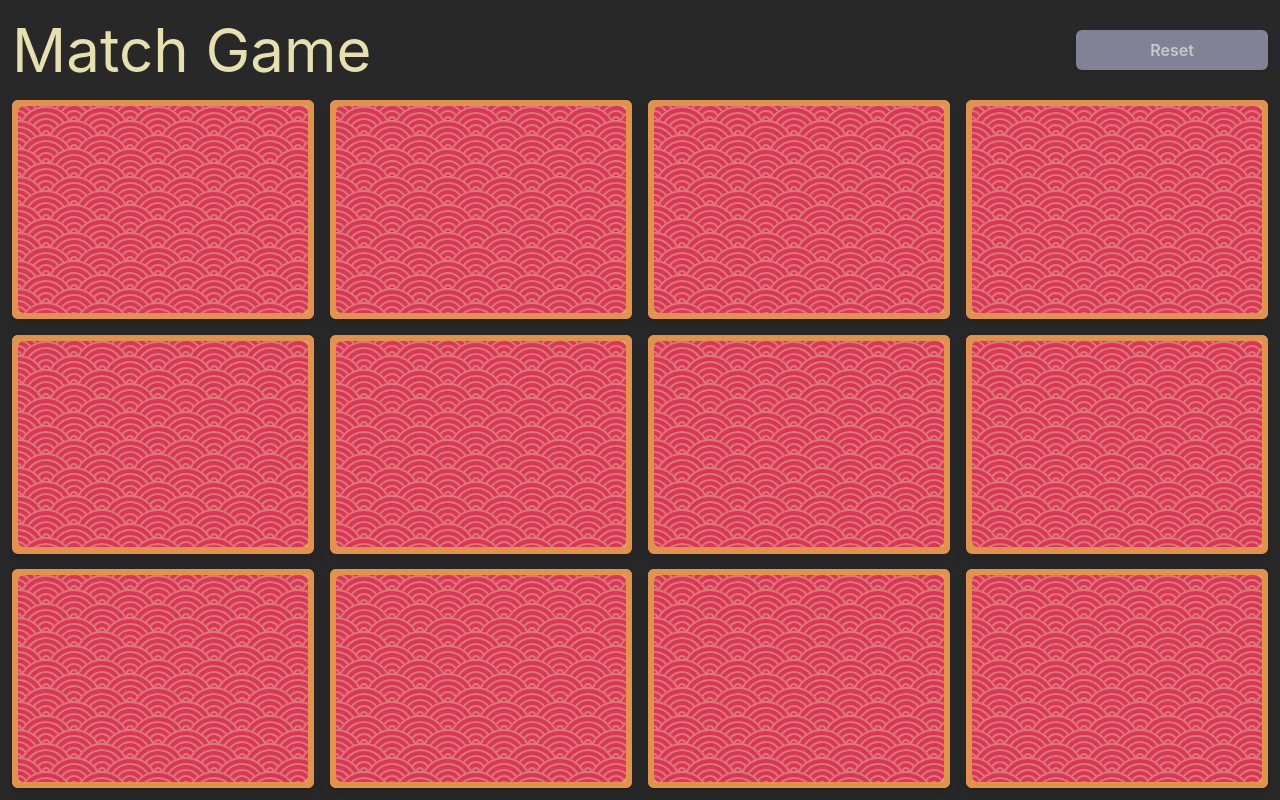
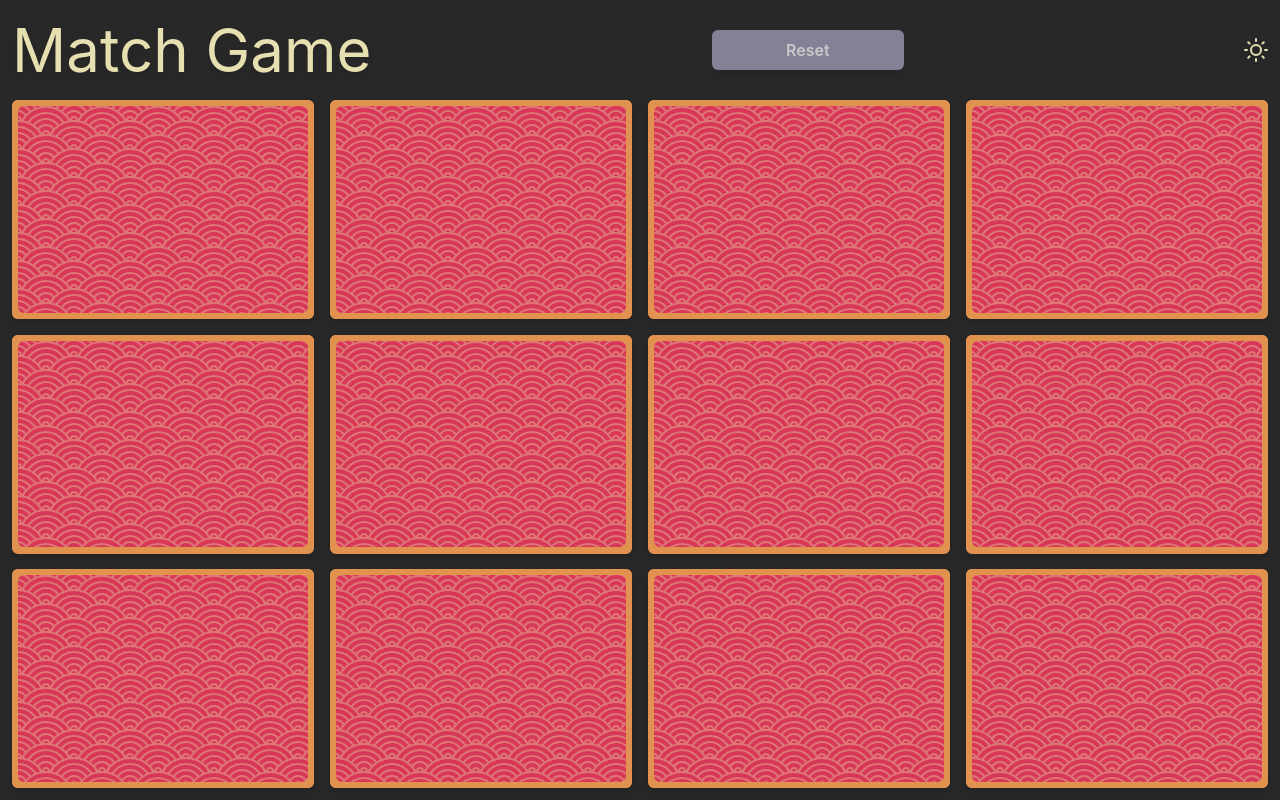
Before and after one commit to phila88/match-game, a React (Vite) app: page / in a window 1280 px wide. Built offline with nearby package versions, Linux system fonts and the light colour scheme.

Commit message:
First pass at dark/light mode

```diff
--- a/src/App.tsx
+++ b/src/App.tsx
@@ -1,8 +1,9 @@
-import { useEffect } from 'react';
+import { useEffect, useState } from 'react';
 import { Card } from './components/Card';
 import { useStore, Card as CardType } from './store';
 
 function App() {
+  const [darkMode, setDarkMode] = useState(true);
   const gameState = useStore((state) => state.gameState);
   const updateGameState = useStore((state) => state.updateGameState);
   const resetGame = useStore((state) => state.resetGame);
@@ -70,35 +71,49 @@ function App() {
   }, [gameState, pair, matches, list]);
 
   return (
-    <>
+    <div className={`${darkMode && 'dark'}`}>
+      <div className="h-[100dvh] w-screen bg-white text-black transition-colors duration-[1500ms] dark:bg-black dark:text-white">
         <div className="container relative mx-auto grid h-screen grid-rows-[1fr_9fr] gap-3 p-3">
           <div className="flex flex-col items-center justify-between gap-2 sm:flex-row">
-          <h1 className="text-center text-5xl md:text-6xl">Match Game</h1>
+            <h1 className="text-center text-5xl drop-shadow-md md:text-6xl">
+              Match Game
+            </h1>
             {/* <h2>Total: {matches.length / 2}</h2> */}
             {/* <h2>State: {gameState}</h2> */}
             <button
               disabled={matches.length === 0}
-            className="h-fit w-full rounded-md bg-purple p-2 font-semibold text-[#FFF] drop-shadow hover:brightness-110 active:brightness-90 disabled:opacity-75 disabled:hover:brightness-100 sm:w-48"
+              className="h-fit w-full rounded-md bg-purple p-2 font-semibold text-[#FFF] drop-shadow-md transition duration-1000 hover:brightness-110 active:brightness-90 disabled:opacity-75 disabled:hover:brightness-100 sm:w-48"
               onClick={resetGame}
             >
               Reset
+            </button>
+            <button
+              className="drop-shadow-md transition hover:brightness-110"
+              onClick={() => setDarkMode((prev) => !prev)}
+            >
+              <img
+                src={
+                  darkMode ? './src/assets/sun.svg' : './src/assets/moon.svg'
+                }
+                alt={darkMode ? 'Toggle light mode' : 'Toggle dark mode'}
+              />
             </button>
           </div>
           <div className="grid grid-cols-3 place-content-stretch gap-2 md:grid-cols-4 md:gap-4">
             {cards}
           </div>
         </div>
-
         <div
           className={`transition duration-[350ms] ${
             gameState === 'match' ? 'opacity-100' : 'opacity-0'
           } pointer-events-none absolute inset-0 z-10 flex select-none items-center justify-center bg-black/25`}
         >
-        <h1 className="text-5xl font-semibold [text-shadow:_4px_4px_4px_rgb(0_0_0_/_75%)] sm:text-6xl">
+          <h1 className="text-5xl font-semibold text-orange transition-colors [text-shadow:_4px_4px_4px_rgb(0_0_0_/_75%)] dark:text-white sm:text-6xl">
             Match!!!
           </h1>
         </div>
-    </>
+      </div>
+    </div>
   );
 }
 
--- a/src/components/Card.tsx
+++ b/src/components/Card.tsx
@@ -9,7 +9,7 @@ export const Card = ({ src, selected, matched, onClick }: Props) => {
   return (
     <div className="[perspective:1920px]">
       <div
-        className={`relative h-full w-full drop-shadow-lg transition duration-[350ms] [transform-style:preserve-3d] ${
+        className={`relative h-full w-full drop-shadow-md transition duration-[350ms] [transform-style:preserve-3d] ${
           matched
             ? 'pointer-events-none opacity-0'
             : 'pointer-events-auto opacity-100'
@@ -19,7 +19,7 @@ export const Card = ({ src, selected, matched, onClick }: Props) => {
         onClick={onClick}
       >
         {/* Back */}
-        <div className="absolute h-full w-full rounded-md border-4 border-orange bg-orange [transform:rotateY(180deg)] sm:border-[6px]">
+        <div className="absolute h-full w-full rounded-md border-4 border-purple bg-purple transition-colors duration-[1500ms] [transform:rotateY(180deg)] dark:border-orange dark:bg-orange sm:border-[6px]">
           <img
             src={src}
             className={`h-full w-full rounded-md object-cover transition
@@ -32,10 +32,10 @@ export const Card = ({ src, selected, matched, onClick }: Props) => {
         </div>
 
         {/* Front */}
-        <div className="absolute h-full w-full transform items-center rounded-md border-4 border-orange bg-orange [backface-visibility:hidden] sm:border-[6px]">
+        <div className="absolute h-full w-full transform items-center rounded-md border-4 border-purple bg-purple transition-colors duration-[1500ms] [backface-visibility:hidden] dark:border-orange dark:bg-orange sm:border-[6px]">
           <div className="bg-red-500 h-full w-full">
             <div className="h-full w-full rounded-md bg-red">
-              <div className="h-full w-full bg-cloud-pattern" />
+              <div className="h-full w-full rounded-md bg-cloud-pattern" />
             </div>
           </div>
         </div>
--- a/src/index.css
+++ b/src/index.css
@@ -6,8 +6,4 @@
   font-family: Inter, system-ui, Avenir, Helvetica, Arial, sans-serif;
   line-height: 1.5;
   font-weight: 400;
-
-  color-scheme: light dark;
-  color: theme(colors.white);
-  background-color: theme(colors.black);
 }
--- a/tailwind.config.js
+++ b/tailwind.config.js
@@ -1,6 +1,7 @@
 /** @type {import('tailwindcss').Config} */
 export default {
   content: ['./index.html', './src/**/*.{js,ts,jsx,tsx}'],
+  darkMode: 'class',
   theme: {
     extend: {
       backgroundImage: {
```
Also changed, not shown: src/assets/moon.svg (added), src/assets/sun.svg (added). Lines whose indentation alone changed are shown as unchanged.
